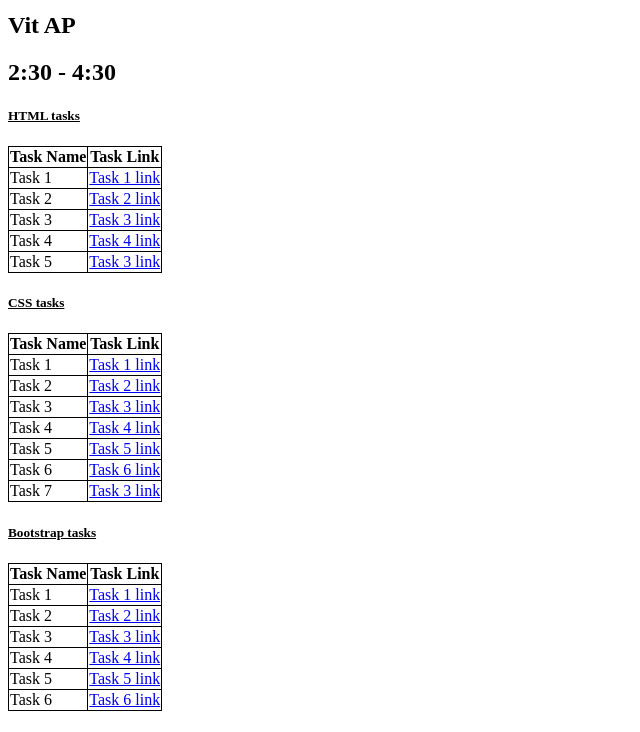
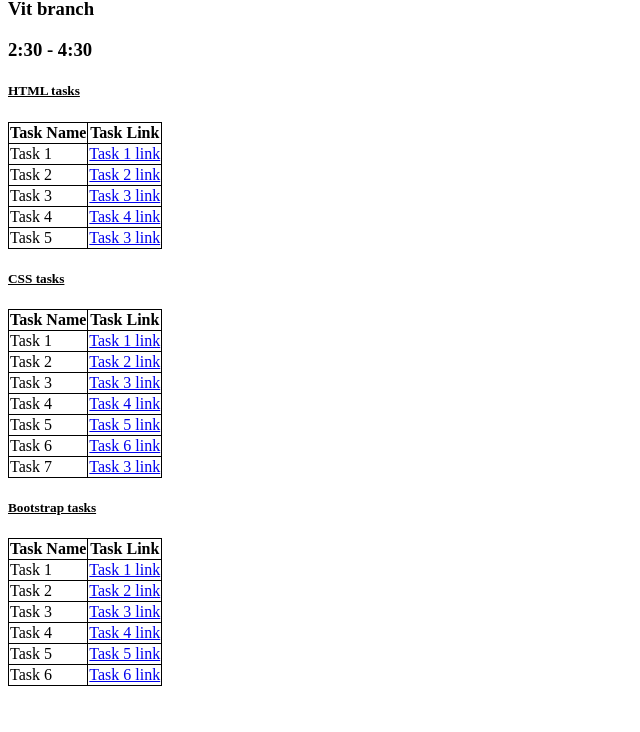
Before and after one commit to Helen20102/Tasks, a plain HTML site: page index.html in a window 1280 px wide. Shown: the part 68-800 px from the top of the page, without its empty margins (0-640 px from the left). Drawn offline with Linux system fonts and the light colour scheme.

Commit message:
submit tasks

```diff
--- a/index.html
+++ b/index.html
@@ -1,4 +1,4 @@
-<!DOCTYPE html>
+
 <html lang="en">
   <head>
     <meta charset="UTF-8" />
@@ -16,8 +16,8 @@
   </head>
   <body>
     <h1>HELEN CAROLINE DARSANAPU</h1>
-    <h2>Vit AP</h2>
-    <h2>2:30 - 4:30</h2>
+    <h3>Vit branch</h3>
+    <h3>2:30 - 4:30</h3>
 
     <h5><u>HTML tasks</u></h5>
     <table>
```
